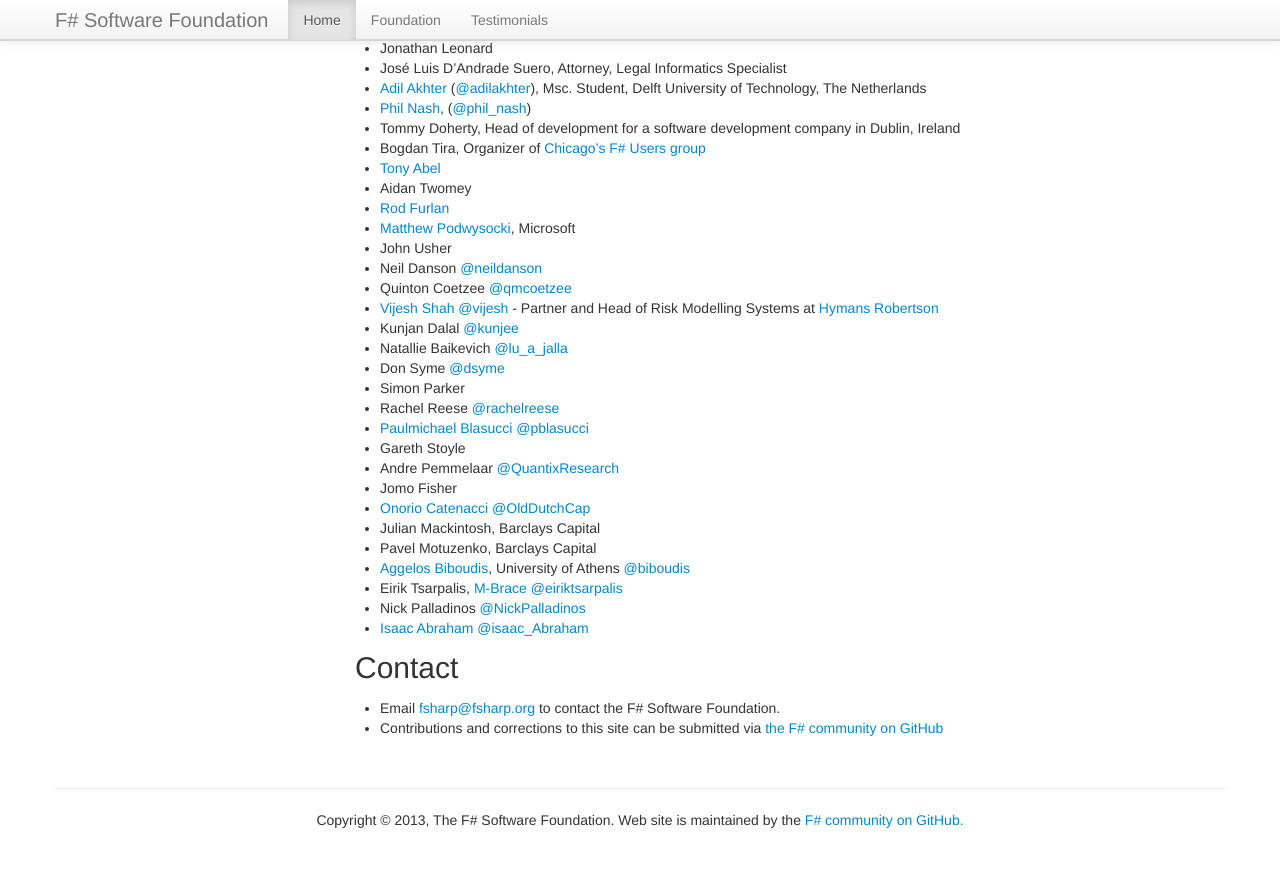
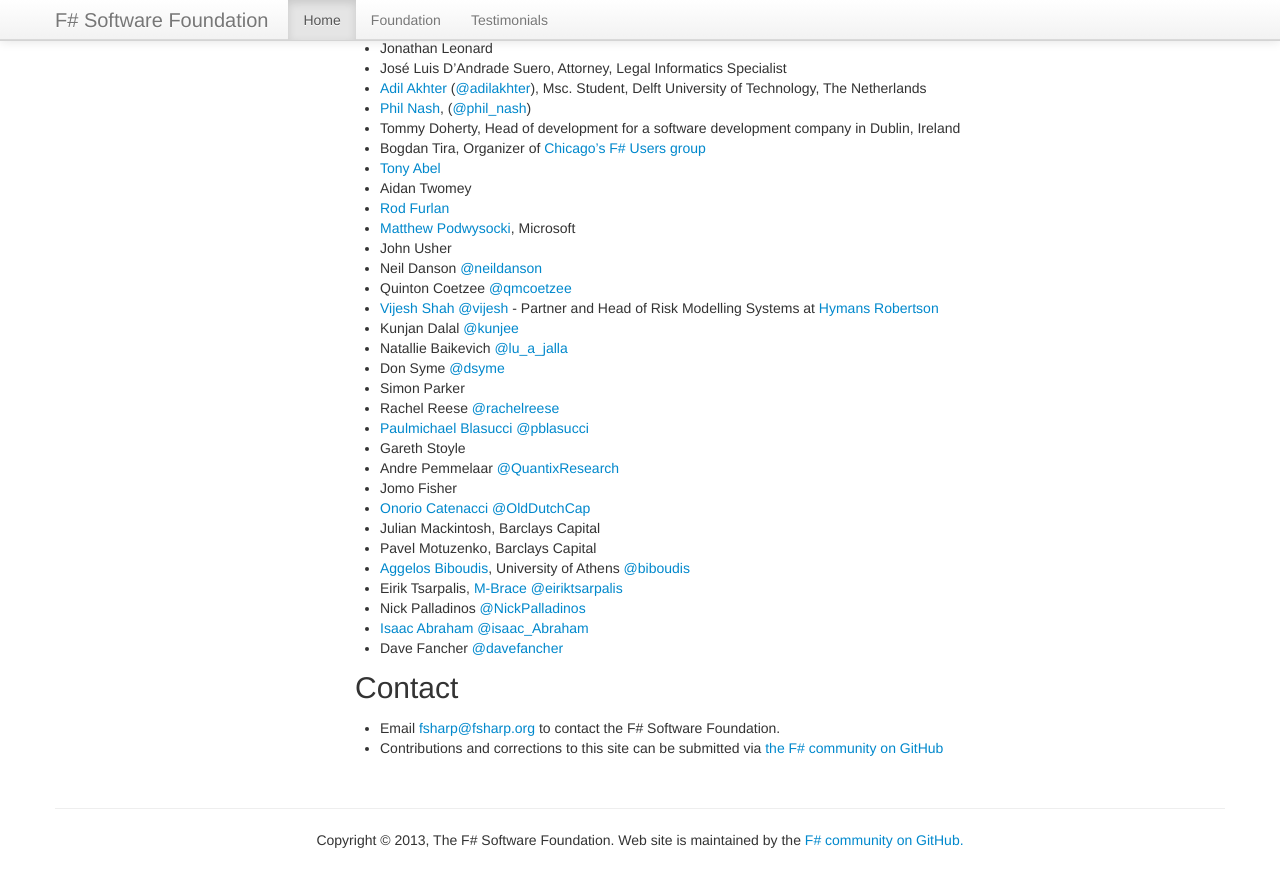
Before and after one commit to fsharp/fsharp.org, a Jekyll site: the page built from foundation.md, in a window 1280 px wide and 900 px high, scrolled down 3064 px. Shown: the top 887 px of the window. Built offline with Jekyll 4.4.1, drawn with Linux system fonts in a browser that asks for light colours; nearby versions of some CDN libraries; some web fonts are replaced; comment, search, counter and statistics services are not loaded.

Commit message:
Added Dave Fancher

```diff
--- a/foundation.md
+++ b/foundation.md
@@ -153,6 +153,7 @@
  * Eirik Tsarpalis, [M-Brace](http://www.m-brace.net/) [@eiriktsarpalis](http://twitter.com/eiriktsarpalis)
  * Nick Palladinos [@NickPalladinos](https://twitter.com/NickPalladinos)
  * [Isaac Abraham](http://cockneycoder.wordpress.com/) [@isaac_Abraham](http://twitter.com/isaac_Abraham)
+ * Dave Fancher [@davefancher](http://twitter.com/davefancher)
 
 ## Contact
 
```
